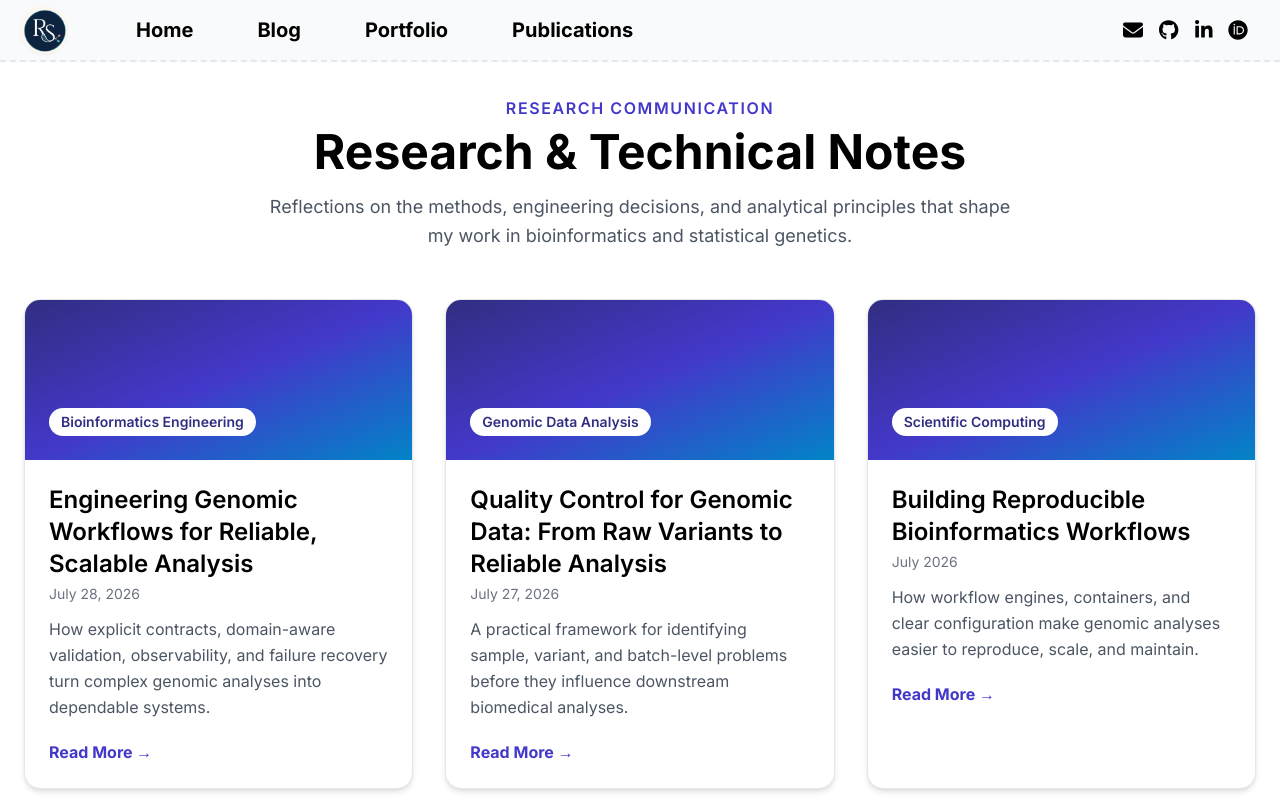
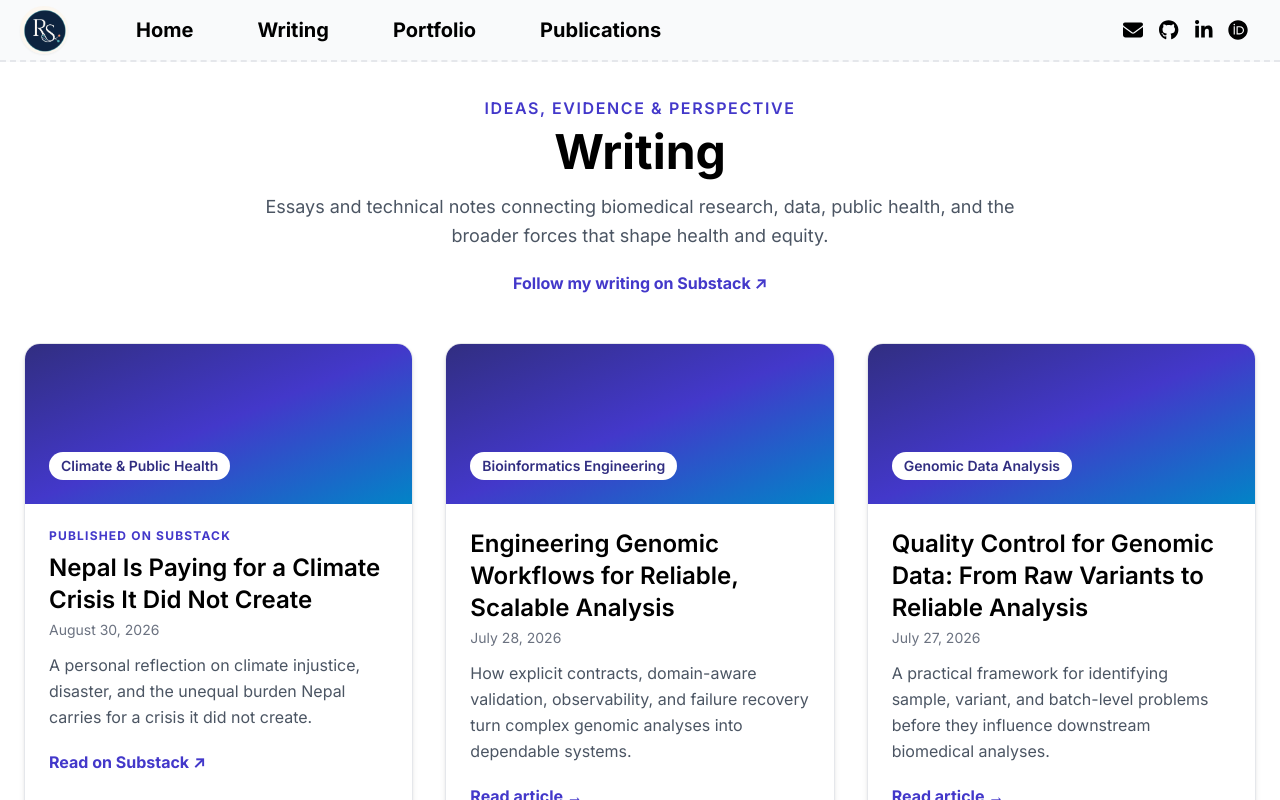
Before and after one commit to codewithrakshya/RakshyaSharma, a React (Create React App) app: page /blog in a window 1280 px wide. Shown: the top 800 px of the page. Built offline with nearby package versions, Linux system fonts and the light colour scheme.

Commit message:
Expand blog into writing section

```diff
--- a/src/App.js
+++ b/src/App.js
@@ -61,6 +61,7 @@ function App() {
             <Route path="/blog/:id" element={<BlogPost />} />{" "}
             {/* Dynamic route first */}
             <Route path="/blog" element={<Blog />} />
+            <Route path="/writing" element={<Blog />} />
             <Route path="/portfolio" element={<Portfolio />} />
             <Route path="/publications" element={<Publications />} />
           </Routes>
--- a/src/nav/nav.js
+++ b/src/nav/nav.js
@@ -11,6 +11,12 @@ import rakshyaLogo from "../Images/rakshya-ai-logo.png";
 
 const Navigation = () => {
   const [, setIsTop] = useState(true);
+  const navigationLinks = [
+    { label: "Home", to: "/" },
+    { label: "Writing", to: "/writing" },
+    { label: "Portfolio", to: "/portfolio" },
+    { label: "Publications", to: "/publications" },
+  ];
 
   useEffect(() => {
     const handleScroll = () => {
@@ -40,13 +46,13 @@ const Navigation = () => {
         </Link>
         <div className="flex justify-center">
           <ul className="flex flex-row gap-3 ml-14 md:ml-24 md:gap-10">
-            {["home", "blog", "portfolio", "publications"].map((link) => (
-              <li key={link}>
+            {navigationLinks.map((link) => (
+              <li key={link.to}>
                 <Link
-                  to={link === "home" ? "/" : `/${link}`}
+                  to={link.to}
                   className="text-base font-bold cursor-pointer md:pl-6 md:text-xl hover:text-sky-700"
                 >
-                  {link.charAt(0).toUpperCase() + link.slice(1)}
+                  {link.label}
                 </Link>
               </li>
             ))}
--- a/src/pages/Blogs/Blog.js
+++ b/src/pages/Blogs/Blog.js
@@ -1,30 +1,32 @@
-import React, { useState, useEffect } from "react";
+import React from "react";
 import blogData from "./blog.json";
 import { Link } from "react-router-dom";
+
 const Blog = () => {
-  const [blogs, setBlogs] = useState([]);
-
-  useEffect(() => {
-    setBlogs(blogData);
-  }, []);
-
   return (
     <div className="container px-6 py-10 pt-24 mx-auto">
       <div className="max-w-3xl mx-auto mb-12 text-center">
         <p className="font-semibold tracking-widest text-indigo-700 uppercase">
-          Research communication
+          Ideas, evidence & perspective
         </p>
         <h1 className="mt-2 text-4xl font-bold md:text-5xl">
-          Research & Technical Notes
+          Writing
         </h1>
         <p className="mt-4 text-lg leading-relaxed text-gray-600">
-          Reflections on the methods, engineering decisions, and analytical
-          principles that shape my work in bioinformatics and statistical
-          genetics.
+          Essays and technical notes connecting biomedical research, data,
+          public health, and the broader forces that shape health and equity.
         </p>
+        <a
+          href="https://rakshyau.substack.com"
+          target="_blank"
+          rel="noopener noreferrer"
+          className="inline-flex items-center mt-5 font-bold text-indigo-700 hover:text-indigo-900 hover:underline"
+        >
+          Follow my writing on Substack ↗
+        </a>
       </div>
       <div className="grid grid-cols-1 gap-8 md:grid-cols-2 lg:grid-cols-3">
-        {blogs.map((blog) => (
+        {blogData.map((blog) => (
           <div
             key={blog.id}
             className="overflow-hidden transition-transform transform bg-white border border-gray-200 shadow-md rounded-2xl hover:-translate-y-1"
@@ -35,18 +37,34 @@ const Blog = () => {
               </span>
             </div>
             <div className="p-6">
+              {blog.platform && (
+                <p className="mb-2 text-xs font-bold tracking-widest text-indigo-700 uppercase">
+                  Published on {blog.platform}
+                </p>
+              )}
               <h2 className="text-2xl font-semibold">{blog.title}</h2>
               <p className="mt-1 text-sm text-gray-500">{blog.date}</p>
               <p className="mt-3 leading-relaxed text-gray-600">
                 {blog.excerpt}
               </p>
 
-              <Link
-                to={`/blog/${blog.id}`}
-                className="inline-block mt-5 font-bold text-indigo-700 hover:underline"
-              >
-                Read More →
-              </Link>
+              {blog.externalUrl ? (
+                <a
+                  href={blog.externalUrl}
+                  target="_blank"
+                  rel="noopener noreferrer"
+                  className="inline-block mt-5 font-bold text-indigo-700 hover:underline"
+                >
+                  Read on {blog.platform} ↗
+                </a>
+              ) : (
+                <Link
+                  to={`/blog/${blog.id}`}
+                  className="inline-block mt-5 font-bold text-indigo-700 hover:underline"
+                >
+                  Read article →
+                </Link>
+              )}
             </div>
           </div>
         ))}
--- a/src/pages/Blogs/blog.json
+++ b/src/pages/Blogs/blog.json
@@ -1,4 +1,13 @@
 [
+  {
+    "id": "nepal-climate-crisis",
+    "title": "Nepal Is Paying for a Climate Crisis It Did Not Create",
+    "date": "August 30, 2026",
+    "category": "Climate & Public Health",
+    "platform": "Substack",
+    "externalUrl": "https://rakshyau.substack.com/p/nepal-is-paying-for-a-climate-crisis",
+    "excerpt": "A personal reflection on climate injustice, disaster, and the unequal burden Nepal carries for a crisis it did not create."
+  },
   {
     "id": "reliable-scalable-genomic-workflows",
     "title": "Engineering Genomic Workflows for Reliable, Scalable Analysis",
```
